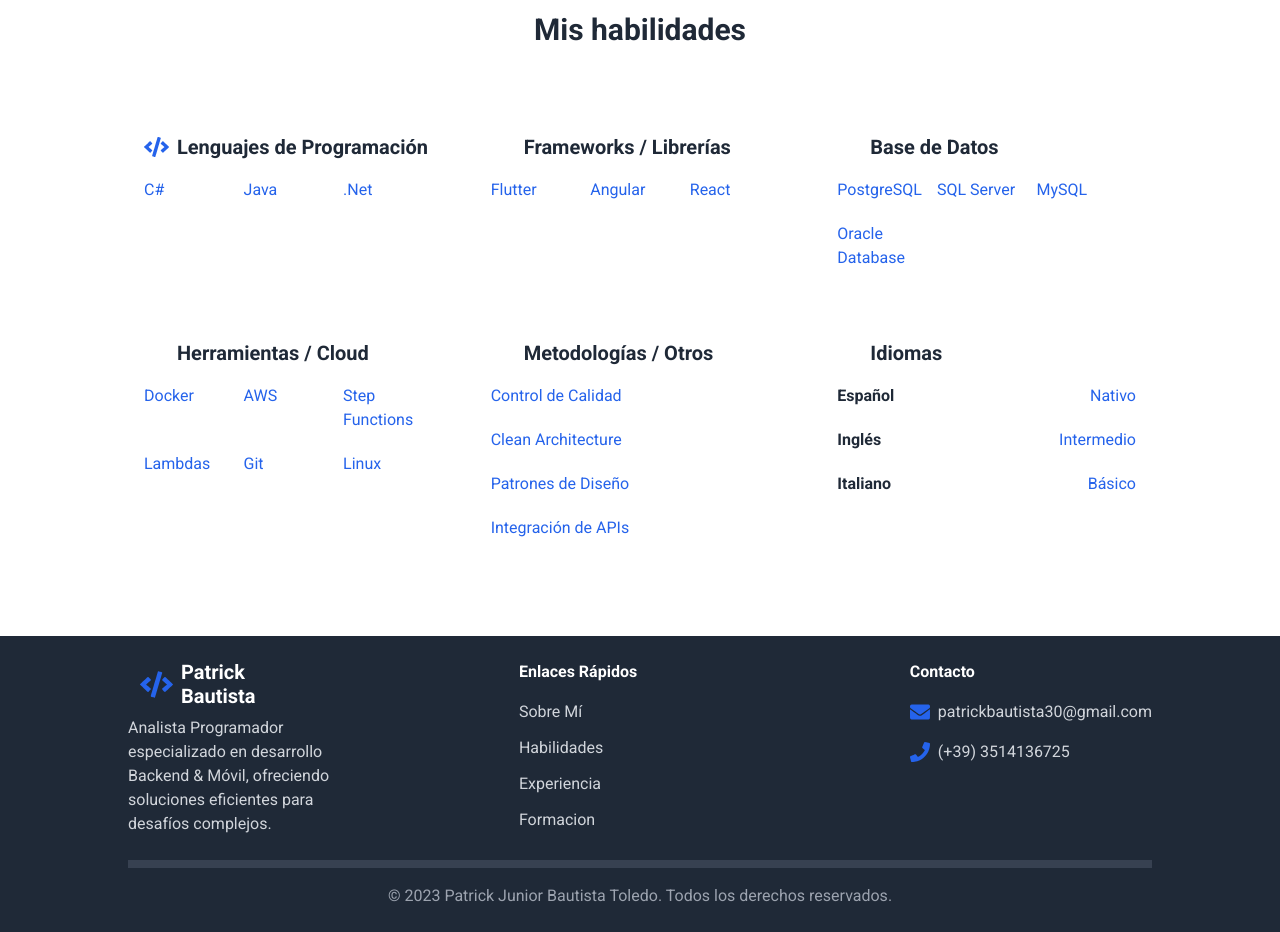
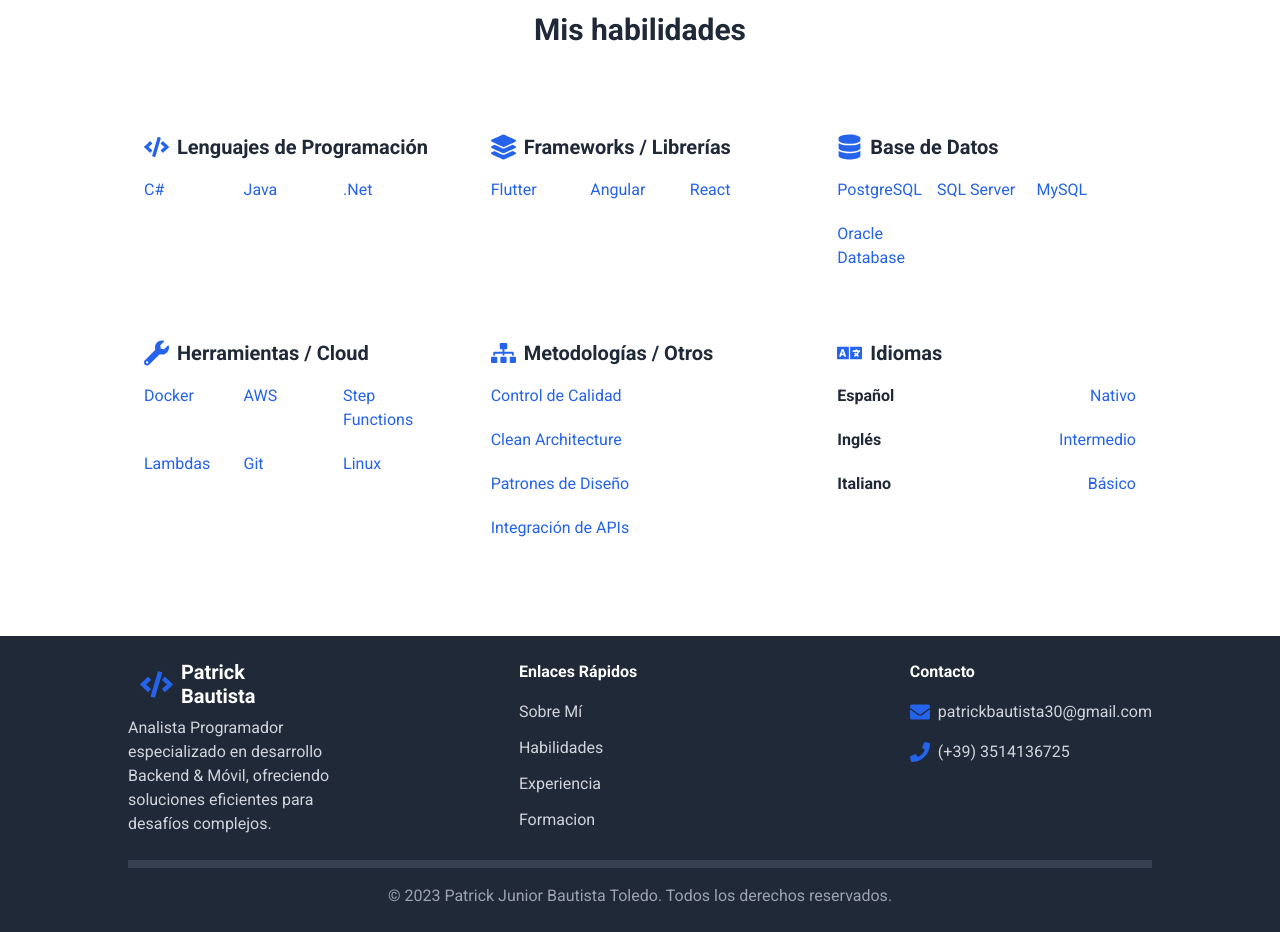
Before and after one commit to pbautistadev/patrick-portfolio, a React (Vite) app: page / in a window 1280 px wide. Shown: the part 1660-2592 px from the top of the page. Built offline with nearby package versions, Linux system fonts and the light colour scheme.

Commit message:
Update Abilities icons

```diff
--- a/src/components/Abilities/Abilities.tsx
+++ b/src/components/Abilities/Abilities.tsx
@@ -29,7 +29,11 @@ const abilitiesLinks = [
   {
     id: 2,
     name: "Frameworks / Librerías",
-    svg: [],
+    svg: [
+      "M494.5.7c-1.6.2-5.3 1.1-8.2 1.9-7.4 2-465 209.8-469.8 213.3-5.2 3.7-11.6 13.1-14 20.6-2.6 7.9-2.6 19.1 0 27 2.4 7.5 8.8 16.9 14 20.6 3.8 2.7 459.4 210 469.2 213.5 7 2.5 22.1 2.3 29.3-.3 5.1-1.9 456-206.2 464.3-210.5 5.5-2.8 12.4-10.4 15.8-17.4 8-16.9 4.6-37.4-8.4-50.2-5.3-5.2-9.3-7.1-236.6-110.2C623 51.3 516.6 3.4 513.7 2.6 507.7.9 498.9 0 494.5.7z",
+      "M79.8 436.6c-31.7 14.4-59.7 27.6-62.1 29.3C5.6 474.2-1.7 491.7.8 506.7c2.3 14.1 10.3 25.5 22 31.6 10 5.2 455.8 207.1 462.2 209.3 3.9 1.3 8.3 1.9 15 1.9 6.7 0 11.1-.6 15-1.9 6.4-2.2 452.2-204.1 462.2-209.3 11.7-6.1 19.7-17.5 22-31.6 2.5-14.9-4.8-32.5-16.7-40.7-2.4-1.7-30.5-14.9-62.4-29.4l-57.9-26.3-158.4 71.9c-87 39.5-162.2 73.2-167.1 74.9-12.7 4.4-22.6 6-36.7 6-14.5 0-24.2-1.7-37.8-6.4-5.3-1.9-78.8-34.8-163.2-73.2-84.4-38.3-155.3-70.5-157.5-71.5l-4-1.7-57.7 26.3z",
+      "M81 685.9c-31.1 14.2-58.4 26.7-60.6 27.9-5.8 3-14 12.5-16.5 19.2-3.6 9.5-4.4 16-3 24 2.6 14.3 10.5 25.2 22.8 31.3 14.2 7.1 456.1 207.1 461.8 209 8.1 2.7 20.9 2.7 29 0 5.7-1.9 447.6-201.9 461.8-209 12.2-6.1 20.6-17.7 22.9-31.7 2.9-17.6-6.4-36.2-22.1-44-10.9-5.5-113.5-51.9-114.6-51.9-.5 0-71.6 32.1-158 71.3-86.3 39.2-161.4 72.8-166.7 74.7-13.6 4.7-23.3 6.4-37.8 6.4-20.8 0-32.7-3.2-63.1-17-9.5-4.3-80.2-36.3-156.9-71.1s-140.2-63.6-141-64c-1-.6-19.9 7.5-58 24.9z",
+    ],
     abilities: [
       {
         id: 1,
@@ -52,7 +56,11 @@ const abilitiesLinks = [
   {
     id: 3,
     name: "Base de Datos",
-    svg: [],
+    svg: [
+      "M475.5.6C387.9 2.5 303.2 12.7 236 29.5c-95.7 24-155.6 58.1-170.3 97.1-2.2 5.8-2.2 6.6-2.2 60.9s0 55.1 2.2 60.9c11.4 30 50.4 57.9 111.3 79.4 69.9 24.8 156.1 39.8 259.5 45.3 28.3 1.5 98.7 1.5 127 0 103.4-5.5 189.6-20.5 259.5-45.3 60.9-21.5 99.9-49.4 111.3-79.4 2.2-5.8 2.2-6.6 2.2-60.9s0-55.1-2.2-60.9c-11.4-30-50.4-57.9-111.3-79.4-81.8-29-186.7-44.8-308-46.5-14.6-.2-32.3-.2-39.5-.1z",
+      "m63.2 450.2.3 105.3 2.6 6.3c4.5 10.5 9 17.1 17.9 26.2 10.2 10.4 26 21.8 42.4 30.5 110.7 58.3 324.7 82.9 522.6 59.9 125.5-14.5 226.1-48.6 267-90.4 8.9-9.1 13.4-15.7 17.9-26.2l2.6-6.3.3-105.3c.1-57.8 0-105.2-.2-105.2-.3 0-4.5 2.6-9.3 5.7-10.4 6.8-38.2 21-54.3 27.8-67.3 28.2-158.2 47.7-260 55.9-41.2 3.3-60.9 4-113 4s-71.8-.7-113-4c-101.8-8.2-192.7-27.7-260-55.9-16.1-6.8-43.9-21-54.3-27.8-4.8-3.1-9-5.7-9.3-5.7-.2 0-.3 47.4-.2 105.2z",
+      "m63.2 762.3.3 105.2 2.2 5.9c11.4 30 50.4 57.9 111.3 79.4 68.4 24.3 151.8 39.1 251 44.7 33.6 1.9 110.4 1.9 144 0 99.2-5.6 182.6-20.4 251-44.7 60.9-21.5 99.9-49.4 111.3-79.4l2.2-5.9.3-105.2.2-105.2-10.2 6.5c-13.4 8.5-44.4 23.7-63.3 31.2C786 725.5 682 744.6 563 750c-43.9 2-117.9 1.1-162.5-2-101.4-7.1-195.3-26-264-53.2-18.9-7.5-49.9-22.7-63.3-31.2L63 657.1l.2 105.2z",
+    ],
     abilities: [
       {
         id: 1,
@@ -80,7 +88,9 @@ const abilitiesLinks = [
   {
     id: 4,
     name: "Herramientas / Cloud",
-    svg: [],
+    svg: [
+      "M699.5 1.1c-67.2 4.5-130.7 33.4-178.7 81.1-44.4 44.1-72.5 102.4-79.7 165.3-4.3 37.2-.7 77.2 10.2 114.1l2.4 8.2-206.9 206.8C132.9 690.4 36.5 787.2 32.5 791.8c-8.9 10-13.4 16.6-19 28C-3 853.4-3.8 891 11.2 925.5c11.7 26.8 33 48.8 59.6 61.5 42.3 20.3 91.9 15.4 129.7-12.8 3.3-2.5 101.2-99.6 217.6-215.9l211.6-211.5 10.9 3.1c27.4 7.7 43.6 10.1 73.4 10.8 24.8.6 39.5-.6 62.2-5.2C889.1 533.1 977.5 440.7 995.9 326c5.4-33.4 4.3-73.2-2.9-105.5-2.3-10.4-3.2-12.5-7.1-17-6.4-7.2-17.8-9.5-26.7-5.5-3.3 1.5-22.9 20.6-78 76l-73.7 73.9-66.5-11c-36.6-6.1-66.6-11.2-66.7-11.3-.1-.1-5.1-29.9-11.2-66.1l-10.9-66 73.9-74c56.7-56.9 74.3-75 75.8-78.5 5.1-11.2.5-24.7-10.2-30.2-4.4-2.2-16.7-5-31.3-7.2-9.3-1.4-40.8-3.7-46.4-3.4-1.4 0-7.9.5-14.5.9zM144.4 832.3c36.7 17.4 36.8 68 .1 85.4-13.3 6.3-27.8 5.8-41.7-1.4-8.8-4.6-15.9-12.2-20.6-22-3.6-7.6-3.7-8.1-3.7-19.3 0-11.2.1-11.7 3.7-19.3 4.6-9.5 11.7-17.3 20-21.7 9.1-4.9 14-6 25-5.6 8.6.3 10.4.7 17.2 3.9z",
+    ],
     abilities: [
       {
         id: 1,
@@ -118,7 +128,9 @@ const abilitiesLinks = [
   {
     id: 5,
     name: "Metodologías / Otros",
-    svg: [],
+    svg: [
+      "M392 101c-18.6 3.4-33 15.8-39.2 33.9l-2.3 6.6v167l2.3 6.6c5.3 15.5 16 26.2 31.8 32.1 5.6 2.1 7.8 2.2 42.2 2.6l36.2.4V450l-162.7.2-162.8.3-7 2.3c-19.1 6.4-31.9 18.7-39.4 38l-2.6 6.7-.3 51.2-.3 51.3H162v-75h301v75h74v-75h301v75h74.1l-.3-51.3-.3-51.2-2.6-6.7c-7.5-19.4-20.2-31.6-39.4-38l-7-2.3-162.7-.3L537 450v-99.8l36.3-.4c34.3-.4 36.5-.5 42.1-2.6 15.8-5.9 26.5-16.6 31.8-32.1l2.3-6.6v-167l-2.3-6.6c-5.3-15.5-15.8-26.1-31.8-32.1l-5.9-2.3-106.5-.1c-58.6-.1-108.5.2-111 .6zM42 651c-18.6 3.4-33 15.8-39.2 33.9l-2.3 6.6v167l2.3 6.6c5.4 15.6 16.5 26.7 32.1 32.1l6.6 2.3h167l6.6-2.3c15.6-5.4 26.7-16.5 32.1-32.1l2.3-6.6v-167l-2.3-6.6c-5.3-15.5-15.9-26.1-31.8-32.1l-5.9-2.3-81.5-.1c-44.8-.1-83.5.2-86 .6zM417 651c-18.6 3.4-33 15.8-39.2 33.9l-2.3 6.6v167l2.3 6.6c5.4 15.6 16.5 26.7 32.1 32.1l6.6 2.3h167l6.6-2.3c15.6-5.4 26.7-16.5 32.1-32.1l2.3-6.6v-167l-2.3-6.6c-5.3-15.5-15.9-26.1-31.8-32.1l-5.9-2.3-81.5-.1c-44.8-.1-83.5.2-86 .6zM792 651c-18.6 3.4-33 15.8-39.2 33.9l-2.3 6.6v167l2.3 6.6c5.4 15.6 16.5 26.7 32.1 32.1l6.6 2.3h167l6.6-2.3c15.6-5.4 26.7-16.5 32.1-32.1l2.3-6.6v-167l-2.3-6.6c-5.3-15.5-15.9-26.1-31.8-32.1l-5.9-2.3-81.5-.1c-44.8-.1-83.5.2-86 .6z",
+    ],
     abilities: [
       {
         id: 1,
@@ -146,7 +158,10 @@ const abilitiesLinks = [
   {
     id: 6,
     name: "Idiomas",
-    svg: [],
+    svg: [
+      "M30 251.4C17.9 254 9.4 261 3.6 273l-3.1 6.5v441l3.1 6.5c1.7 3.6 4.7 8.3 6.7 10.6 4.5 5.1 13.4 9.9 21.1 11.3 4.2.8 71.5 1.1 224.8 1.1H475V250l-219.7.1c-167 0-221.1.4-225.3 1.3zm229.1 99.3c3.9 2 6 3.9 7.6 6.8 1.2 2.2 22.4 63.6 47.2 136.5C348.6 595.9 359 627.6 359 631.3c0 7.6-3.7 13.5-10.7 17.1-4.6 2.3-45.5 2.4-51 .1-8.2-3.4-9.1-5.3-18.4-36.8l-7.2-24.7h-93.6l-2 6.7c-1.1 3.8-4.3 14.8-7 24.5-6.1 21.3-6.6 22.7-9.4 25.6-5.3 5.8-7.7 6.2-32.5 6.2h-22.8l-4.8-3c-5.4-3.5-8.5-9.1-8.6-15.5 0-2.7 14.4-46.5 45.7-138.5 49.5-145.4 47.1-139.2 55.8-143.1 3.6-1.7 7.1-1.9 32.6-1.9h28.5l5.5 2.7z",
+      "M224.7 420c-.3.8-1.5 6-2.7 11.5-4.5 20.9-12.1 48.6-25.6 93.7-.5 1.7 1.3 1.8 28.6 1.8s29.1-.1 28.6-1.8c-7.5-24.9-20.3-71.6-23-83.7-5.4-23.7-5.3-23.2-5.9-21.5zM525 500v250h218.8c153.3 0 220.6-.3 224.8-1.1 7.7-1.4 16.6-6.2 21.1-11.3 2-2.3 5-7 6.7-10.6l3.1-6.5v-441l-3.1-6.5c-1.7-3.6-4.7-8.3-6.7-10.6-4.5-5.1-13.4-9.9-21.1-11.3-4.2-.8-71.5-1.1-224.8-1.1H525v250zm270.5-148.1c8.9 4 11.5 10.7 11.5 29.6V393h49c52.3 0 56.9.4 62.2 4.8 5.8 4.9 6.8 8.7 6.8 27.2 0 13.9-.3 17.1-1.9 20.5-3.8 8.5-10.8 11.5-26.5 11.5-8.3 0-8.4 0-9.1 2.7-1.5 6.3-10 26.5-15 36.1-11.1 21-28.3 45.3-45.8 64.7l-4.5 5 8.7 6.3c4.7 3.4 14.5 10.1 21.7 14.9 7.4 4.9 14 10 15.3 11.9 3.2 4.7 4.4 10.6 3 15.6-1.1 4.2-11.2 22.5-15.8 28.6-4.6 6.2-14.3 9-21.7 6.2-4.1-1.6-33.6-21.2-45.4-30.3-5.8-4.4-11-8.4-11.6-8.8-.6-.5-6.2 3-14 8.7-14.9 11.1-27.6 19.8-38.8 26.6-6.6 4-8.7 4.8-12.8 4.8-5.9 0-11-2-14.4-5.7-1.4-1.5-5.7-8.4-9.6-15.3-6-10.5-7.2-13.4-7.6-18.1-.3-4.2.1-6.5 1.6-9.5 2.6-5 4.6-6.8 16.7-14.4 5.5-3.5 14.6-9.7 20.3-13.8l10.3-7.4-2.3-2.8c-1.3-1.6-6.6-7.9-11.9-14.2-19.8-23.5-23.3-29.9-20.9-38.8 1.7-6.2 6.6-10.8 20.2-18.7 21.6-12.6 26.6-11.7 41.5 7.5 3.7 4.8 9.8 12.2 13.7 16.5l6.9 7.8 3-2.8c5.1-4.9 22-26.5 28.4-36.4 7.2-11.1 14.3-23.8 14.3-25.7 0-.9-18.2-1.2-88-1.2-59.6 0-89.5-.4-93-1.1-6.1-1.3-10.6-4.9-13.1-10.4-1.6-3.4-1.9-6.6-1.9-20.5 0-18.5 1-22.3 6.8-27.2 5.3-4.4 9.9-4.8 62.2-4.8h49v-11.5c0-18.9 2.6-25.6 11.5-29.6 5.9-2.7 35.1-2.7 41 0z",
+    ],
     abilities: [
       {
         id: 1,
```
